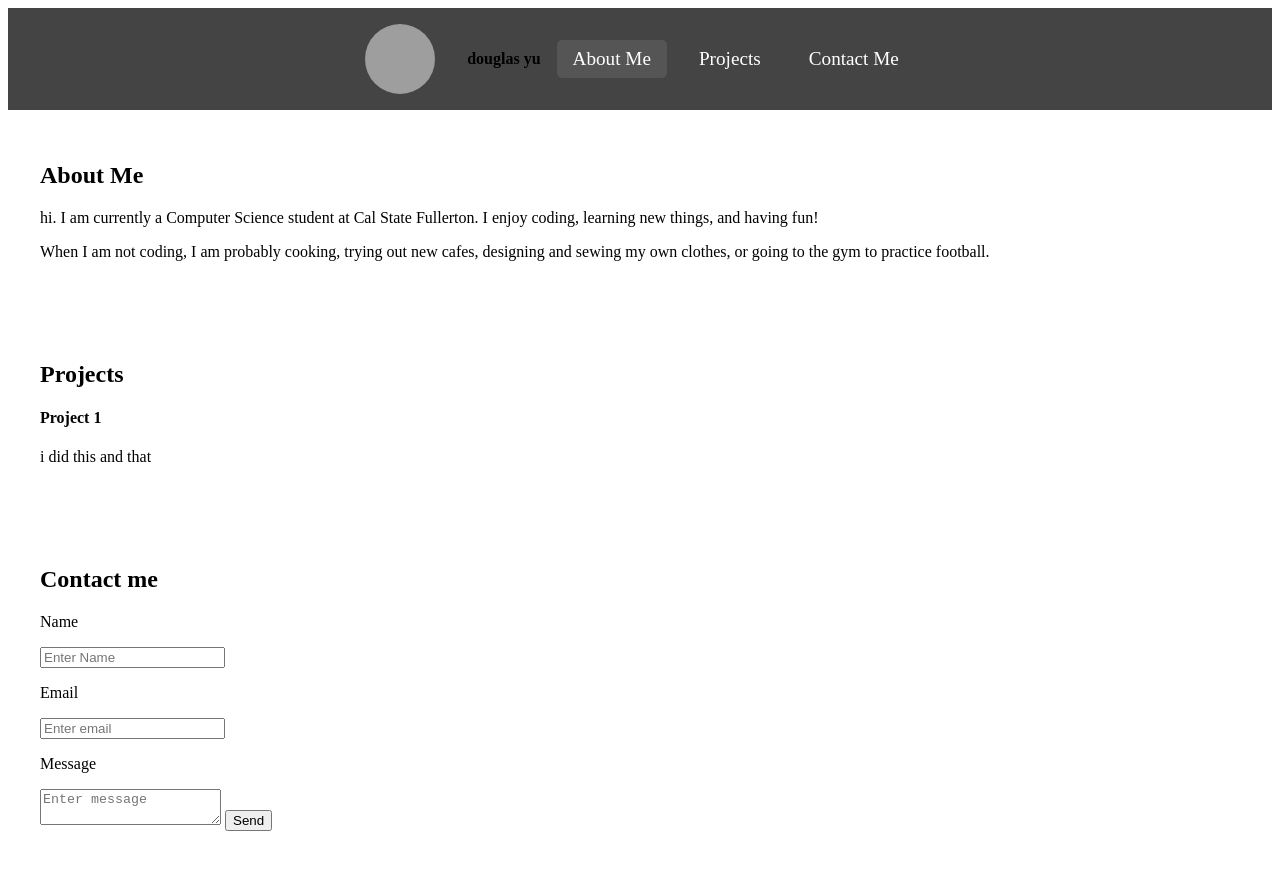
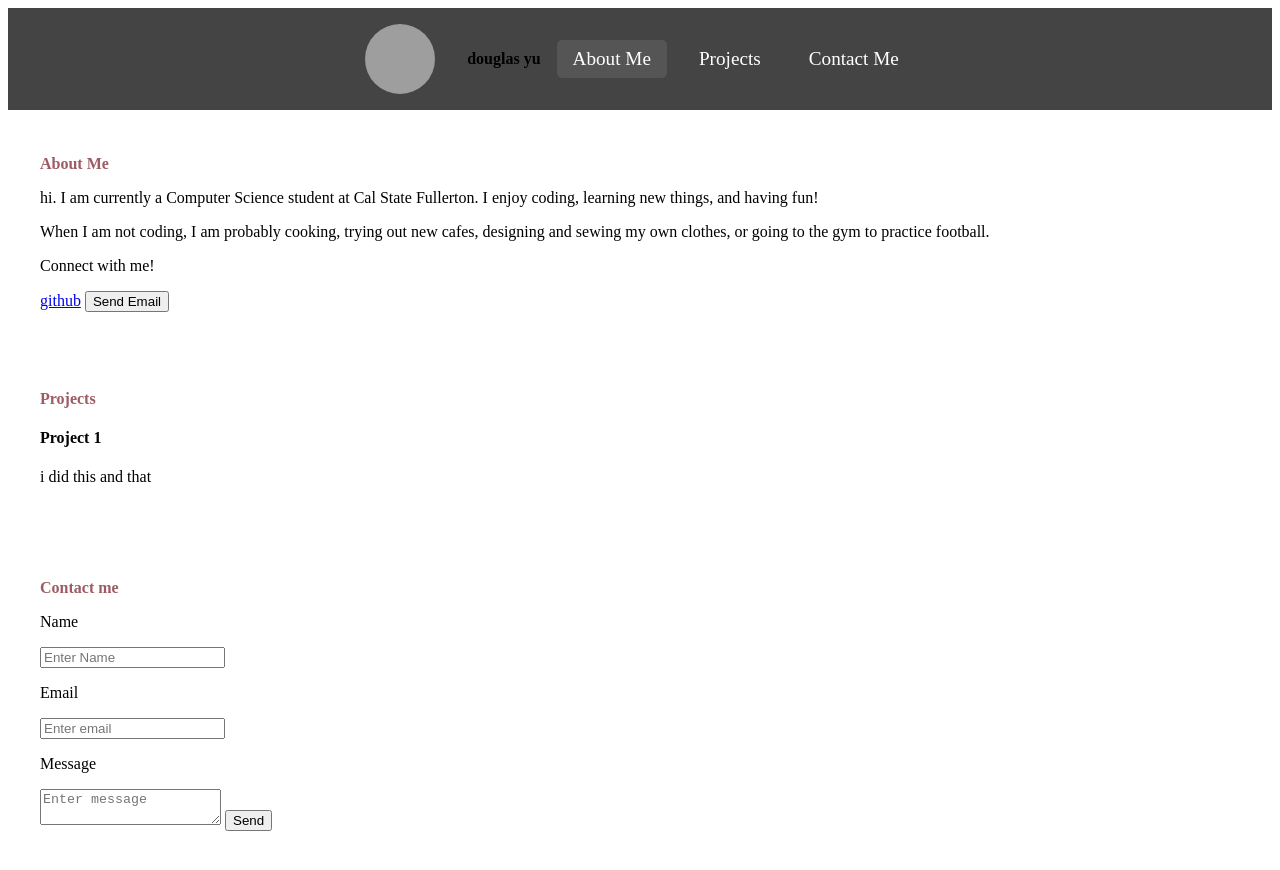
Before and after one commit to Douglasmyu/portfolio, a SvelteKit app: page / in a window 1280 px wide. Built offline with nearby package versions, Linux system fonts and the light colour scheme; grey boxes are pictures that could not be loaded.

Commit message:
small changes

```diff
--- a/src/routes/+page.svelte
+++ b/src/routes/+page.svelte
@@ -9,6 +9,9 @@
         event.preventDefault();
         alert('Your message has been sent');
     }
+    function sendEmail() {
+    window.location.href = "mailto:douglasmyu@csu.fullerton.edu?subject=Hello&body=This%20is%20the%20body";
+  }
   </script>
 
   <style>
@@ -50,7 +53,7 @@
         width: 70px;
         height: 70px;
         border-radius: 50%; /* Makes the image circular */
-        object-fit: cover; /* Ensures the image covers the container properly */
+        object-fit: cover;
         margin-right: 1rem;
 
     }
@@ -58,6 +61,26 @@
     .active-section {
       display: block;
     }
+    h2{
+        font-size: medium;
+        color:#9D5C63;
+    }
+    .button-link {
+    display: inline-block;
+    padding: 10px 20px;
+    background-color: #007bff;
+    color: white;
+    text-align: center;
+    text-decoration: none;
+    border-radius: 5px;
+    cursor: pointer;
+    border: none;
+    font-size: 16px;
+  }
+
+  .button-link:hover {
+    background-color: #0056b3;
+  }
   </style>
 
   <div class="navbar">
@@ -80,13 +103,18 @@
     <p>
         When I am not coding, I am probably cooking, trying out new cafes, designing and sewing my own clothes, or going to the gym to practice football.
     </p>
+    <p>
+        Connect with me!
+    </p>
+    <a href = https://github.com/Douglasmyu >github</a>
+    <button on:click={sendEmail}>Send Email</button>
   </section>
   <section id="projects">
     <h2>Projects</h2>
     <h4>Project 1</h4>
-    <p>
-        i did this and that
-    </p>
+        <p>
+            i did this and that
+        </p>
   </section>
 
   <section id = "contact">
```
